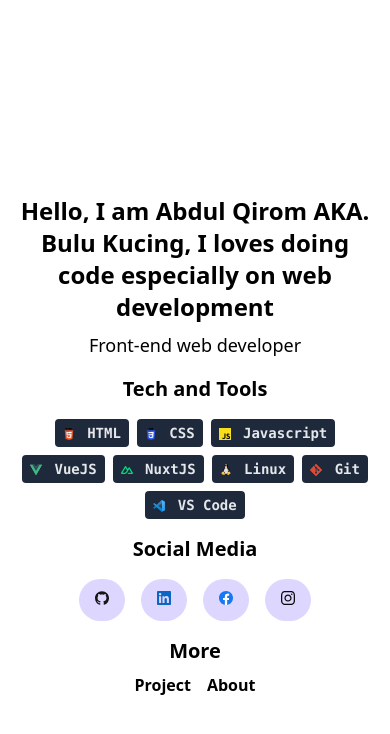
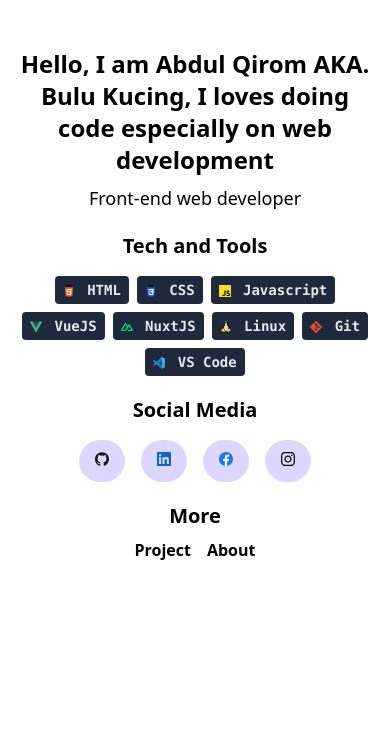
Before and after one commit to bulukucing/website, a Nuxt app: page / in a window 390 px wide. Shown: the top 734 px of the page. Built offline with nearby package versions, Linux system fonts and the light colour scheme.

Commit message:
small change to responsive layout

```diff
--- a/pages/about.vue
+++ b/pages/about.vue
@@ -1,5 +1,5 @@
 <template>
-  <div class="container mx-auto px-4 py-4">
+  <div class="container mx-auto px-4 mt-4">
     <div class="mb-2">
       <NuxtLink to="/" class="font-light text-md hover:text-cyan-800">
         <Icon name="system-uicons:jump-backward" /> Home Page
--- a/pages/index.vue
+++ b/pages/index.vue
@@ -1,7 +1,7 @@
 <template>
-  <div class="container mx-auto px-4 pt-8 md:pt-0">
-    <div class="h-screen md:grid place-content-center">
-      <div class="max-w-prose mb-4 md:mb-8">
+  <div class="container mx-auto px-4 mt-12 md:mt-0">
+    <div class="md:h-screen md:grid md:place-content-center">
+      <div class="max-w-prose mb-5 md:mb-8">
         <h1 class="text-2xl md:text-4xl text-center font-extrabold mb-2">
           Hello, I am Abdul Qirom AKA. Bulu Kucing, I loves doing code
           especially on web development
@@ -10,7 +10,7 @@
           Front-end web developer
         </p>
       </div>
-      <div class="max-w-prose mb-4 md:mb-8">
+      <div class="max-w-prose mb-5 md:mb-8">
         <div class="mb-4">
           <h2 class="text-xl md:text-2xl text-center font-extrabold">
             Tech and Tools
@@ -70,7 +70,7 @@
           </span>
         </div>
       </div>
-      <div class="max-w-prose mb-4 md:mb-8">
+      <div class="max-w-prose mb-5 md:mb-8">
         <div class="mb-4">
           <h2 class="text-xl md:text-2xl font-extrabold text-center">
             Social Media
@@ -79,39 +79,33 @@
         <div class="flex flex-row flex-wrap gap-4 justify-center md:text-xl">
           <a
             href="https://github.com/bulukucing/"
-            target="_blank"
             class="bg-violet-200 hover:bg-violet-600 text-sm md:text-md p-2 text-center px-4 pb-3.5 rounded-full"
           >
             <Icon name="logos:github-icon" />
           </a>
           <a
             href="#"
-            target="_blank"
             class="bg-violet-200 hover:bg-violet-600 text-sm md:text-md p-2 text-center px-4 pb-3.5 rounded-full"
           >
             <Icon name="logos:linkedin-icon" />
           </a>
           <a
             href="https://www.facebook.com/abdul.qirom.323"
-            target="_blank"
             class="bg-violet-200 hover:bg-violet-600 text-sm md:text-md p-2 text-center px-4 pb-3.5 rounded-full"
           >
             <Icon name="logos:facebook" />
           </a>
           <a
             href="https://www.instagram.com/bulukucing_bk/"
-            target="_blank"
             class="bg-violet-200 hover:bg-violet-600 text-sm md:text-md p-2 text-center px-4 pb-3.5 rounded-full"
           >
             <Icon name="logos:instagram-icon" />
           </a>
         </div>
       </div>
-      <div class="max-w-prose mb-4 md:mb-8">
+      <div class="max-w-prose">
         <div class="mb-2">
-          <h3 class="text-xl md:text-2xl font-extrabold text-center">
-            More
-          </h3>
+          <h3 class="text-xl md:text-2xl font-extrabold text-center">More</h3>
         </div>
         <div>
           <div class="flex gap-4 justify-center">
--- a/pages/project.vue
+++ b/pages/project.vue
@@ -1,5 +1,5 @@
 <template>
-  <div class="container mx-auto px-4 py-4">
+  <div class="container mx-auto px-4 mt-4">
     <div class="mb-2">
       <NuxtLink to="/" class="font-light text-md hover:text-cyan-800">
         <Icon name="system-uicons:jump-backward" /> Home Page
```
